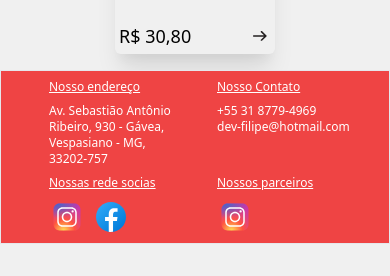
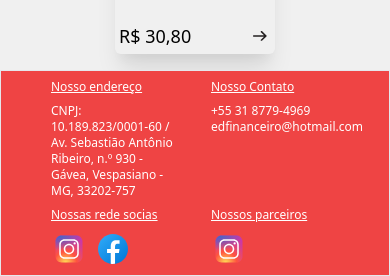
Before and after one commit to Fedolfo/front-end-lojao-popular, a React (Create React App) app: page / in a window 390 px wide. Shown: the part 1002-1278 px from the top of the page. Before the commit the page ends 1246 px from the top, so only its background shows below. Built offline with nearby package versions, Linux system fonts and the light colour scheme; the HTML template or start-up script is replaced by a standard one.

Commit message:
style: adjust box responsive for android

```diff
--- a/src/pages/footer/Footer.tsx
+++ b/src/pages/footer/Footer.tsx
@@ -4,23 +4,24 @@ import instagram from 'assets/images/instagram.svg';
 
 function Footer(): JSX.Element {
   return (
-    <footer className='flex flex-wrap border android:relative z-10 w-full android:text-xs p-2 android:space-x-10 bg-red-500 text-white mt-2'>
-      <div className='android:ml-10 android:w-32'>
+    <footer className='flex flex-wrap justify-center border android:relative w-full android:text-xs p-2 bg-red-500 text-white mt-2'>
+      <div className='android:w-32 android:mr-8'>
         <h3 className='android:mb-2 font-extralight underline' id='localizacao'>
           Nosso endereço
         </h3>
         <p className='font-extralight'>
-          Av. Sebastião Antônio Ribeiro, 930 - Gávea, Vespasiano - MG, 33202-757
+          CNPJ: 10.189.823/0001-60 / Av. Sebastião Antônio Ribeiro, n.º 930 -
+          Gávea, Vespasiano - MG, 33202-757
         </p>
       </div>
-      <div>
+      <div className='android:w-32'>
         <h3 className='android:mb-2 font-extralight underline' id='contato'>
           Nosso Contato
         </h3>
         <p className='font-extralight'>+55 31 8779-4969 </p>
-        <p className='font-extralight'>dev-filipe@hotmail.com</p>
+        <p className='font-extralight'>edfinanceiro@hotmail.com</p>
       </div>
-      <div className='android:mt-2 android:ml-10 android:w-32'>
+      <div className='android:mt-2 android:w-32 android:mr-8'>
         <h3 className='android:mb-2 font-extralight underline'>
           Nossas rede socias
         </h3>
@@ -41,7 +42,7 @@ function Footer(): JSX.Element {
           </a>
         </div>
       </div>
-      <div className='mt-2'>
+      <div className='mt-2 android:w-32'>
         <h3 className='android:mb-2 font-extralight underline'>
           Nossos parceiros
         </h3>
```
